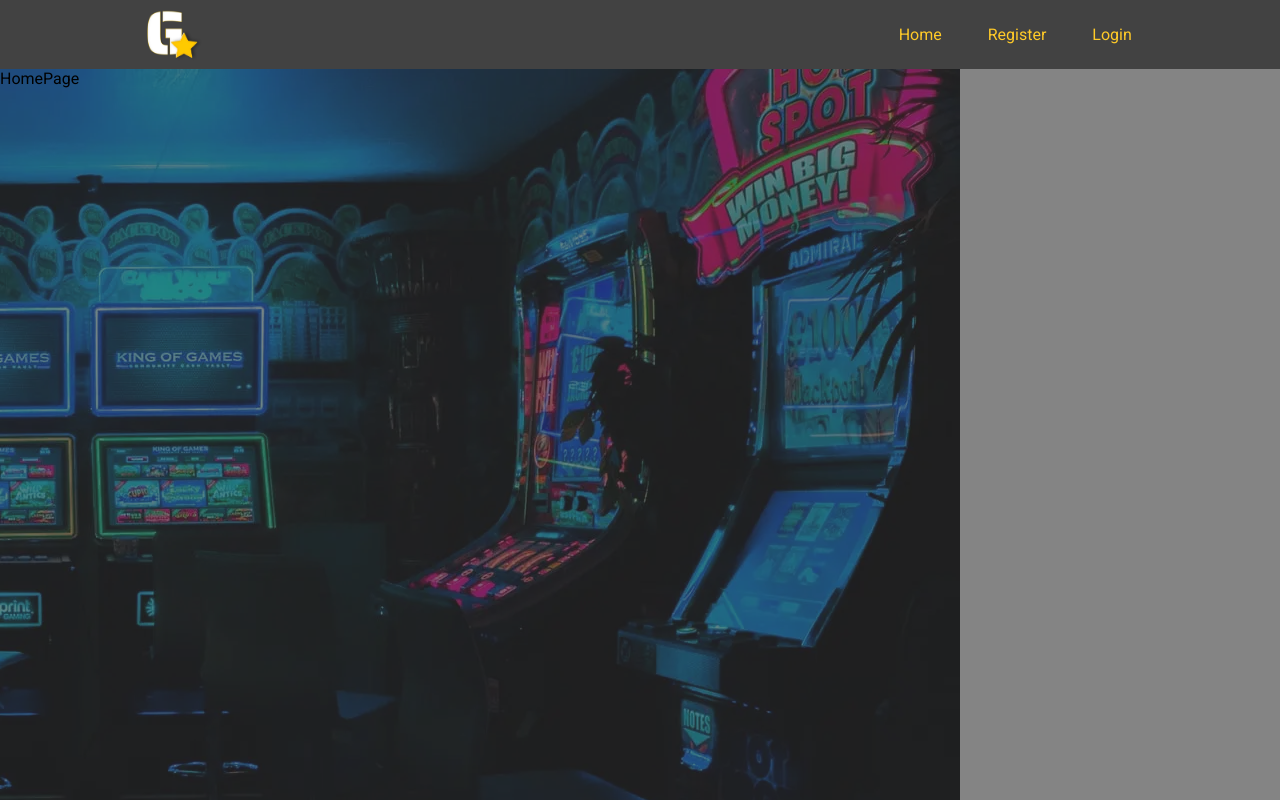
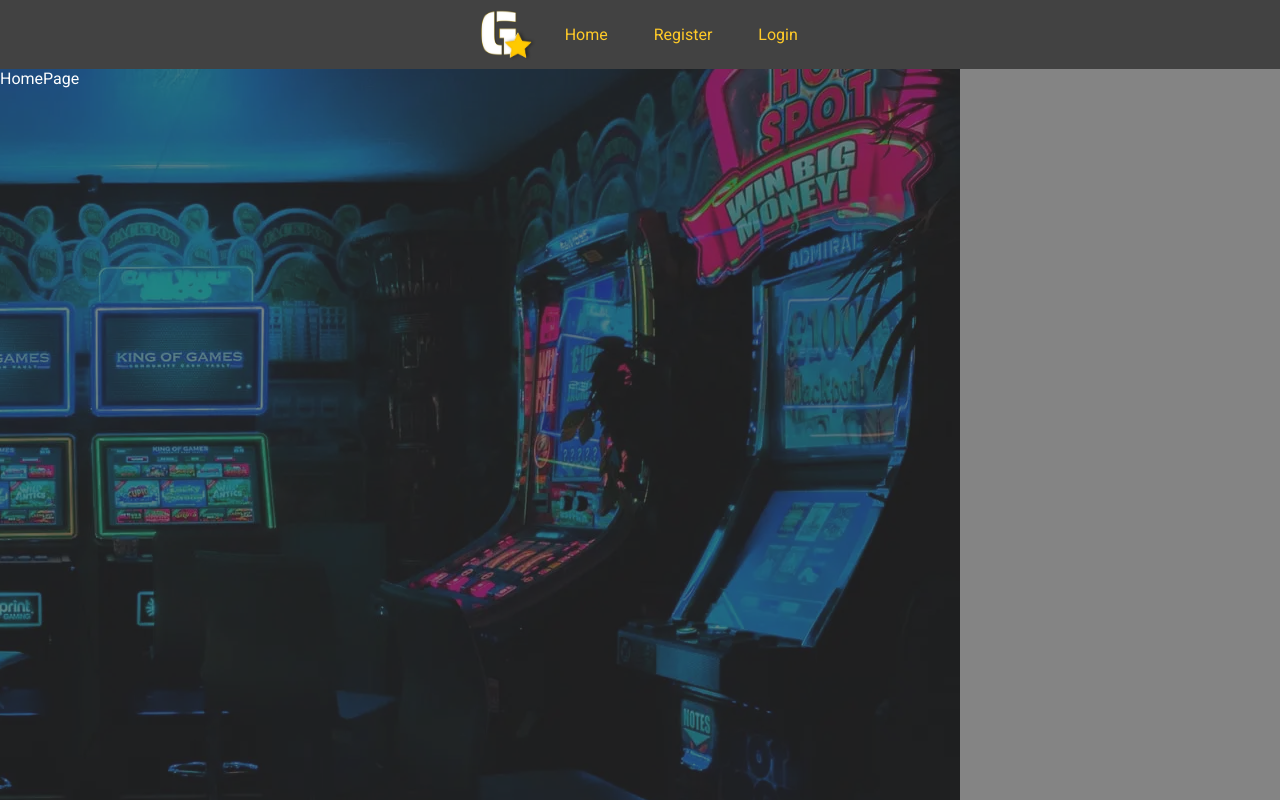
Before and after one commit to Niki-Tester/gamestar-react, a React (Create React App) app: page / in a window 1280 px wide. Built offline with nearby package versions, Linux system fonts and the light colour scheme; a web font is replaced by a local one.

Commit message:
feat: add pagecontainer component

```diff
--- /dev/null
+++ b/src/Components/PageContainer/PageContainer.module.css
@@ -0,0 +1,5 @@
+.main {
+  width: 80%;
+  max-width: 1200px;
+  margin: 0 auto;
+}
--- a/src/index.css
+++ b/src/index.css
@@ -13,13 +13,9 @@
 body {
   height: 100%;
   font-family: "Roboto", sans-serif;
+  color: #fff;
 }
 
 #root {
   height: 100%;
 }
-
-.container {
-  width: 80%;
-  max-width: 1200px;
-}
```
Also changed, not shown: src/Components/PageContainer/PageContainer.js (added, +7 -0 lines).
